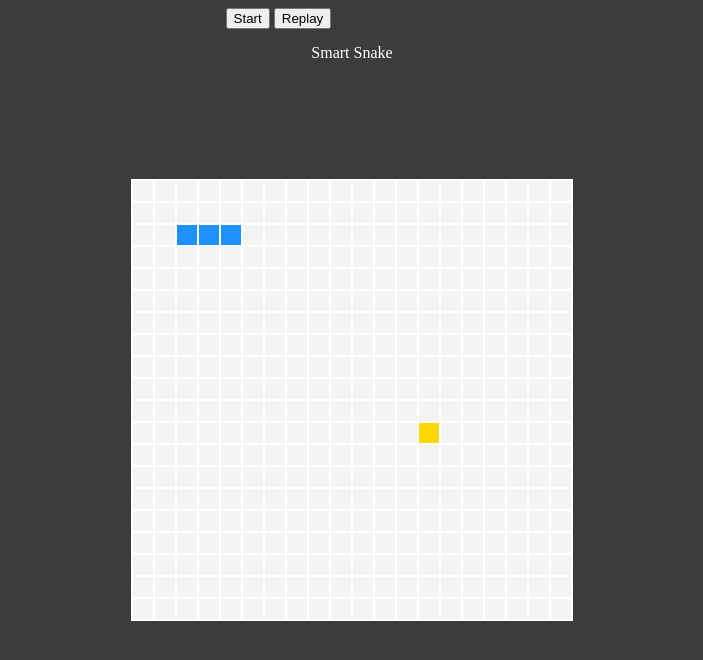
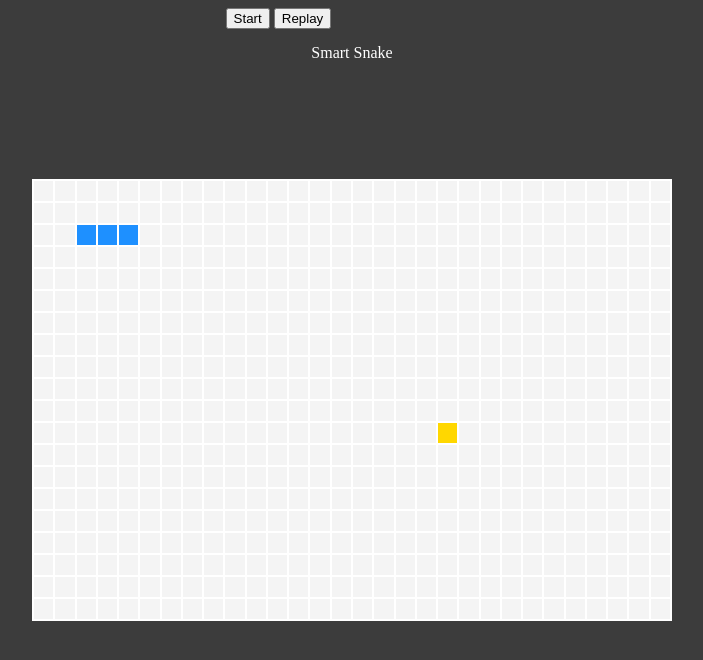
Before and after one commit to smart022/Snake, a plain HTML site: page index.html in a window 1280 px wide. Shown: the whole page, without its empty margins (288-991 px from the left). Drawn offline with nearby package versions, Linux system fonts and the light colour scheme.

Commit message:
Maybe final change

```diff
--- a/index.html
+++ b/index.html
@@ -3,7 +3,7 @@
   <head>
     <meta charset="utf-8">
     <title>Snake test</title>
-    <script type="text/javascript" src="http://libs.baidu.com/jquery/2.1.4/jquery.min.js">
+    <script type="text/javascript" src='../jquery-2.1.4/jquery.min.js'>
     </script>
 
     <style media="screen">
@@ -66,7 +66,7 @@
 </div>
   </body>
   <script type="text/javascript">
-  var WIDTH=400,HEIGHT=400;
+  var WIDTH=600,HEIGHT=400;
   var BLOCK_WIDTH = 20;
   //var text1=['Scored!!','Nice!','Well Play~~','Wonderful','WoW~'];
   var timer;
@@ -101,7 +101,7 @@ function initGrid() {
   d1.appendChild(table);
 }
 // button test
-$(document).ready(function(){
+$(function(){
   $('#b1').click(function(){
 
     StartPlay();
@@ -129,16 +129,10 @@ function gridset(a,b,color) {
   gridbox[a][b].style.background = color;
 }
 //
-function randowNum(max) {
-  return Math.round(Math.random()*max);
-}
-
 function randomXY(MaxX,MaxY) {
   var a =Array(Math.round(Math.random()*MaxX),Math.round(Math.random()*MaxY));
-  for (var i = 0; i < s1.body.length; i++)
-  {
-    if (Compare(a,s1.body[i]))
-        return randomXY(MaxX,MaxY);
+  if (gridbox[a[0]][a[1]].className=='body') {
+    return randomXY(MaxX,MaxY);
   }
 
   return a;
```
